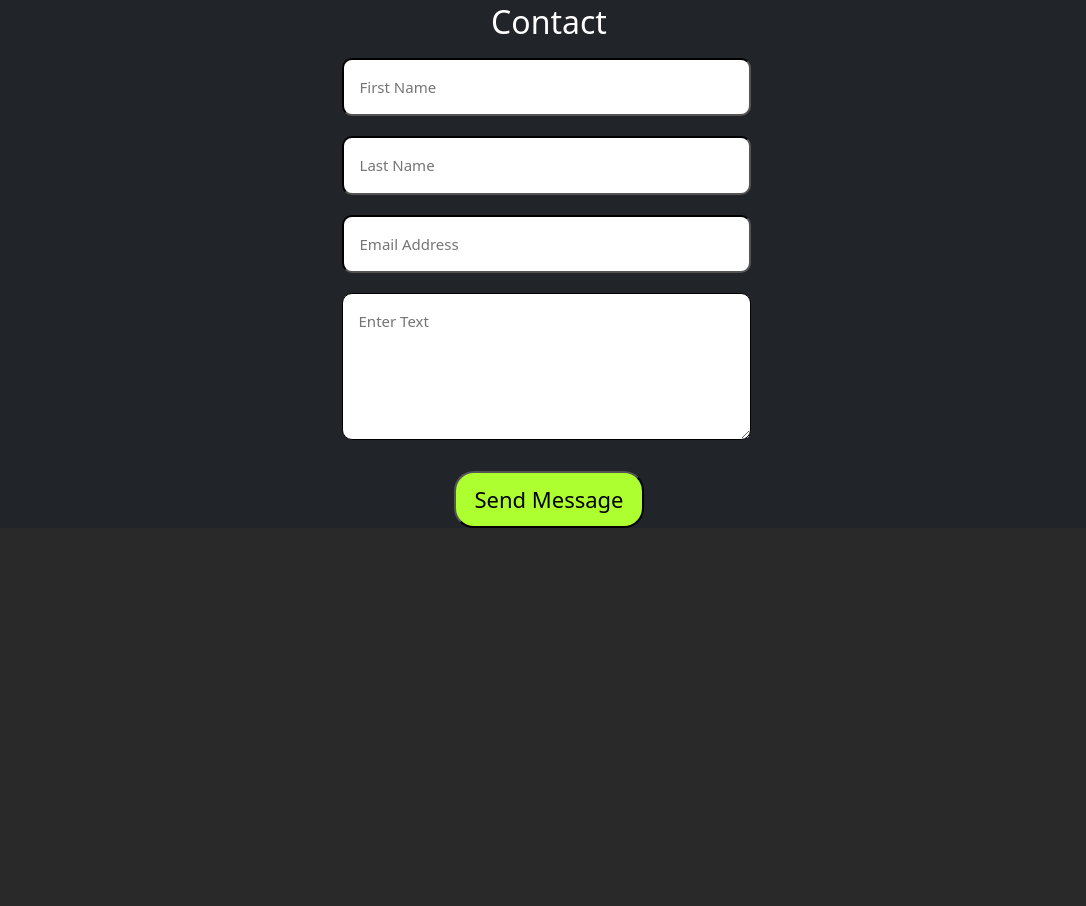
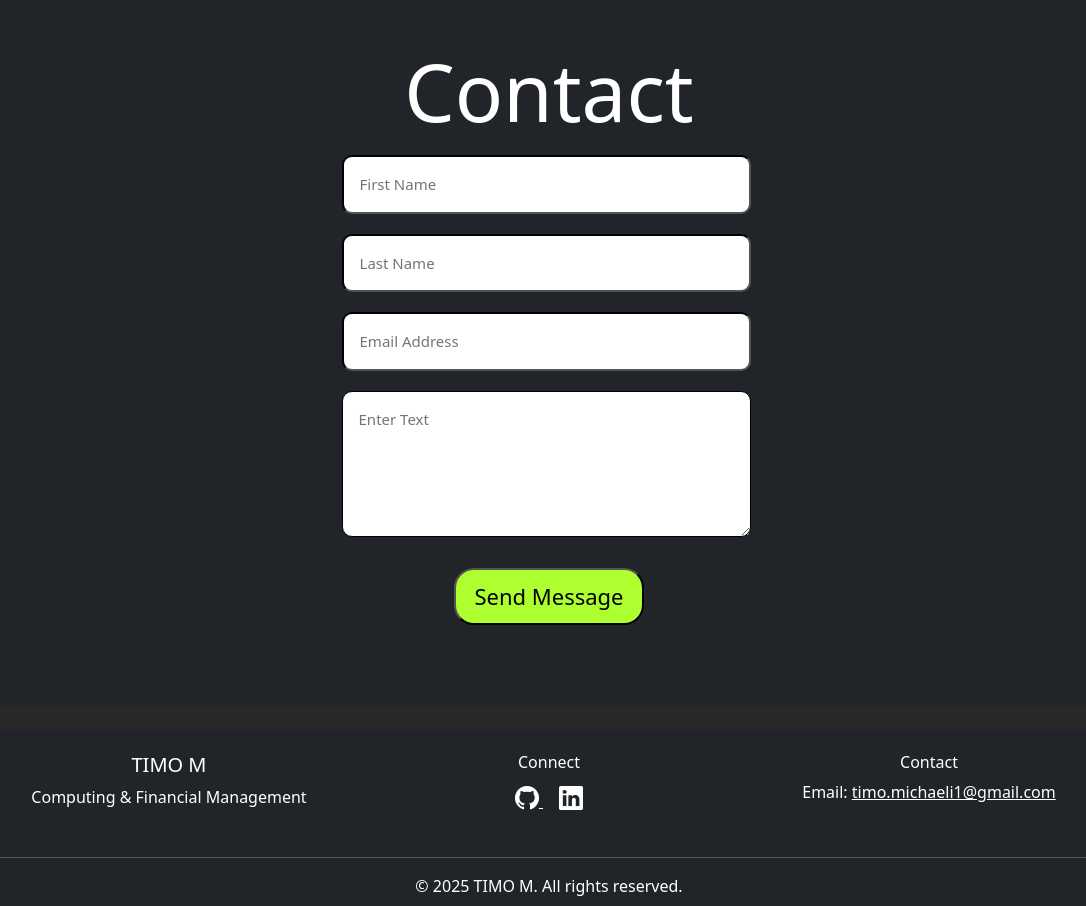
Before and after one commit to Big-Database/Big-Database.github.io, a plain HTML site: page index.html in a window 1280 px wide. Shown: the part 3557-4463 px from the top of the page, without its empty margins (91-1177 px from the left). Before the commit the page ends 4085 px from the top, so only its background shows below. Drawn offline with nearby package versions, Linux system fonts and the light colour scheme.

Commit message:
added footer

```diff
--- a/index.html
+++ b/index.html
@@ -313,20 +313,20 @@
 
         <div class = 'container-fluid bg-dark'>
             <div class="container-fluid p-2">
-                <h2 id = 'contacts'class = "text-center"> Contact</h2>
+                <h2 id = 'contacts'class = "text-center" style="display:flex; align-content: center; justify-content: center; padding-top:5vh; font-size: 10vh;">Contact</h2>
             </div>
             <div class = ' container'>
                 <div class = 'row'>
                     <div class = 'col-md-3'>
 
                     </div>
-                    <div class = 'col-md-6'>
-                        <form action="https://formspree.io/f/mnqeqonb" method="POST">
+                    <div class = 'col-md-6' style=" display:flex; justify-content: center;">
+                        <form action="https://formspree.io/f/mnqeqonb" method="POST" style="padding-bottom: 10vh;">
                             <input type = 'text' name = 'first 'placeholder="First Name" autocomplete = 'off' required>
                             <input type = 'text' name = 'last'placeholder="Last Name" autocomplete = 'off'required>
                             <input type = 'email' name = 'email' placeholder="Email Address" autocomplete = 'off' required>
                             <textarea rows = '5' name = 'message' placeholder="Enter Text" autocomplete="off" required></textarea>
-                        <button type="submit"> Send Message</button>
+                        <button type="submit" > Send Message</button>
                         </form>
                     </div>
                     <div class = 'col-md-3'></div>
@@ -341,10 +341,41 @@
             <script src = 'title-gen.js'> </script>
             <script src = 'card_animation.js'></script>
     </body>
+    <footer class="bg-dark text-white pt-4 pb-2 mt-4">
+        <div class="container text-center">
+          <div class="row">
+            <div class="col-md-4 mb-3">
+              <h5>TIMO M</h5>
+              <p>Computing & Financial Management</p>
+            </div>
+            <div class="col-md-4 mb-3">
+              <h6>Connect</h6>
+              <a href="https://github.com/Big-Database" target="_blank" class="text-white me-3">
+                <i class="bi bi-github" style="font-size: 1.5rem;"></i>
+              </a>
+              <a href="https://www.linkedin.com/in/timo-michaelis-630197226/" target="_blank" class="text-white">
+                <i class="bi bi-linkedin" style="font-size: 1.5rem;"></i>
+              </a>
+            </div>
+            <div class="col-md-4 mb-3">
+              <h6>Contact</h6>
+              <p>Email: <a href="mailto:your.email@example.com" class="text-white">timo.michaeli1@gmail.com</a></p>
+            </div>
+          </div>
+          <hr class="bg-white">
+          <p class="mb-0">&copy; 2025 TIMO M. All rights reserved.</p>
+        </div>
+      </footer>
+
+      <!-- Add Bootstrap Icons if not already included -->
+      <link rel="stylesheet" href="https://cdn.jsdelivr.net/npm/bootstrap-icons@1.10.5/font/bootstrap-icons.css">
+
 </html>
 
 <!-- Things to add:
 
 1. C++ logo, C++ side project
 2. All my other skills
+3. My picture on the side
+4.
 -->
```
